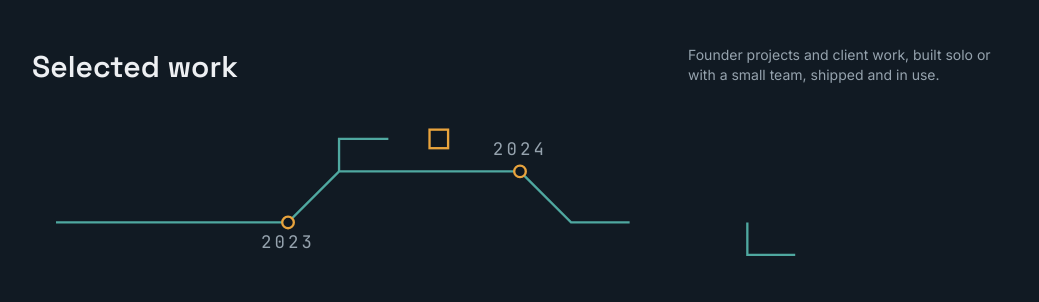
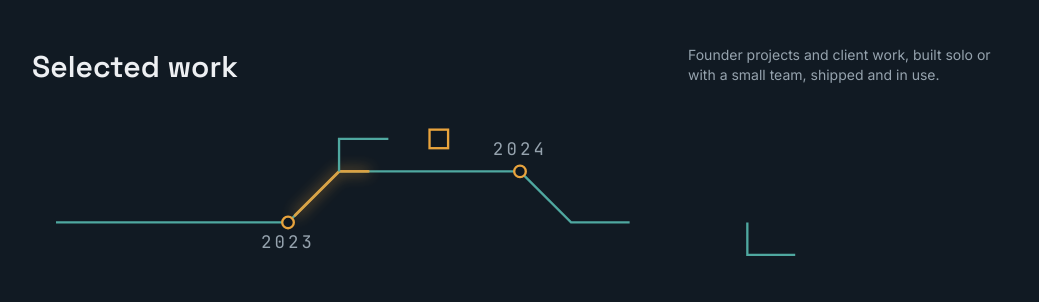
Before and after one commit to kkkkenya/My-portfolio, a React (Vite) app: page / in a window 1280 px wide. Shown: the part 2140-2442 px from the top of the page, without its empty margins (120-1159 px from the left). Built offline with nearby package versions, Linux system fonts and the light colour scheme.

Commit message:
Ambient current pulse on schematic, independent of scroll

```diff
--- a/src/components/Schematic.tsx
+++ b/src/components/Schematic.tsx
@@ -66,6 +66,13 @@ export function Schematic({ className = '' }: { className?: string }) {
           pathLength={1}
           style={{ strokeDashoffset: 1 - progress }}
         />
+        {/* independent ambient pulse: energy flowing along the trace on its own loop */}
+        <path
+          className="pulse"
+          d="M-10 84 H200 L244 40 H400 L444 84 H596 L640 40 H810"
+          pathLength={1}
+          opacity={progress > 0.02 ? 0.9 : 0}
+        />
         <path
           className="draw"
           d="M244 40 V12 H330"
--- a/src/index.css
+++ b/src/index.css
@@ -166,3 +166,24 @@ svg .milestone-year {
   letter-spacing: 0.18em;
   fill: var(--color-paper-dim);
 }
+
+/* independent ambient pulse: a current segment forever traveling the trace.
+   Runs on its own loop regardless of scroll position. */
+@keyframes dash-march {
+  from {
+    stroke-dashoffset: 1;
+  }
+  to {
+    stroke-dashoffset: -1;
+  }
+}
+
+svg .pulse {
+  stroke: var(--color-amber);
+  stroke-width: 2.5;
+  stroke-linecap: round;
+  stroke-dasharray: 0.09 0.91;
+  animation: dash-march 3.2s linear infinite;
+  opacity: 0.9;
+  filter: drop-shadow(0 0 6px var(--color-amber));
+}
```
